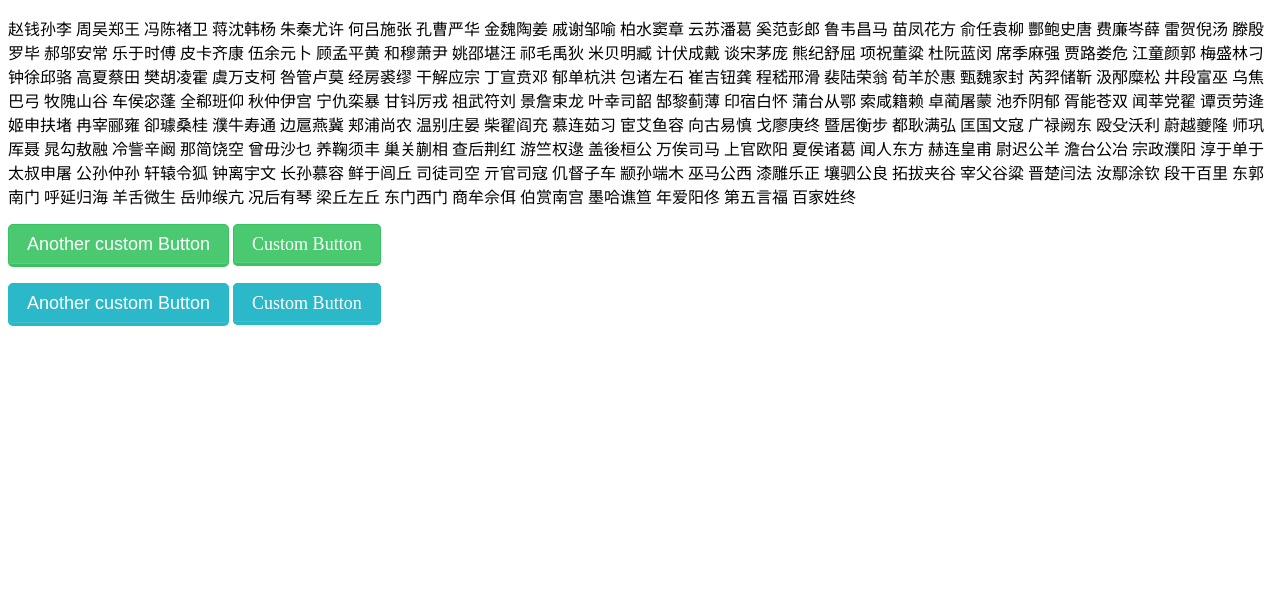
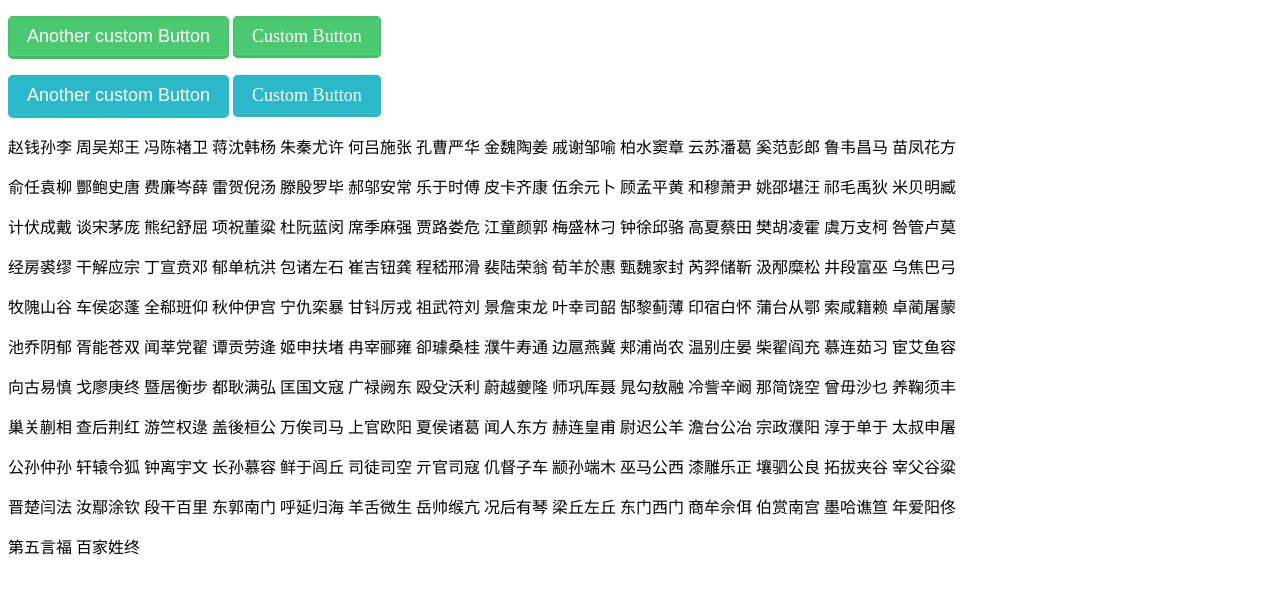
Before and after one commit to phodal-archive/lumia.css, a website: page index.html in a window 1280 px wide. Drawn offline with Linux system fonts and the light colour scheme.

Commit message:
update words

```diff
--- a/index.html
+++ b/index.html
@@ -9,19 +9,6 @@
 </head>
 
 <body>
-<p>
-    赵钱孙李 周吴郑王 冯陈褚卫 蒋沈韩杨 朱秦尤许 何吕施张 孔曹严华 金魏陶姜 戚谢邹喻 柏水窦章 云苏潘葛 奚范彭郎 鲁韦昌马 苗凤花方
-    俞任袁柳 酆鲍史唐 费廉岑薛 雷贺倪汤 滕殷罗毕 郝邬安常 乐于时傅 皮卡齐康 伍余元卜 顾孟平黄 和穆萧尹 姚邵堪汪 祁毛禹狄 米贝明臧
-    计伏成戴 谈宋茅庞 熊纪舒屈 项祝董粱 杜阮蓝闵 席季麻强 贾路娄危 江童颜郭 梅盛林刁 钟徐邱骆 高夏蔡田 樊胡凌霍 虞万支柯 咎管卢莫
-    经房裘缪 干解应宗 丁宣贲邓 郁单杭洪 包诸左石 崔吉钮龚 程嵇邢滑 裴陆荣翁 荀羊於惠 甄魏家封 芮羿储靳 汲邴糜松 井段富巫 乌焦巴弓
-    牧隗山谷 车侯宓蓬 全郗班仰 秋仲伊宫 宁仇栾暴 甘钭厉戎 祖武符刘 景詹束龙 叶幸司韶 郜黎蓟薄 印宿白怀 蒲台从鄂 索咸籍赖 卓蔺屠蒙
-    池乔阴郁 胥能苍双 闻莘党翟 谭贡劳逄 姬申扶堵 冉宰郦雍 卻璩桑桂 濮牛寿通 边扈燕冀 郏浦尚农 温别庄晏 柴翟阎充 慕连茹习 宦艾鱼容
-    向古易慎 戈廖庚终 暨居衡步 都耿满弘 匡国文寇 广禄阙东 殴殳沃利 蔚越夔隆 师巩厍聂 晁勾敖融 冷訾辛阚 那简饶空 曾毋沙乜 养鞠须丰
-    巢关蒯相 查后荆红 游竺权逯 盖後桓公 万俟司马 上官欧阳 夏侯诸葛 闻人东方 赫连皇甫 尉迟公羊 澹台公冶 宗政濮阳 淳于单于 太叔申屠
-    公孙仲孙 轩辕令狐 钟离宇文 长孙慕容 鲜于闾丘 司徒司空 亓官司寇 仉督子车 颛孙端木 巫马公西 漆雕乐正 壤驷公良 拓拔夹谷 宰父谷粱
-    晋楚闫法 汝鄢涂钦 段干百里 东郭南门 呼延归海 羊舌微生 岳帅缑亢 况后有琴 梁丘左丘 东门西门 商牟佘佴 伯赏南宫 墨哈谯笪 年爱阳佟
-    第五言福 百家姓终
-</p>
 
     <p>
         <button class="btn-green">Another custom Button</button>
@@ -32,5 +19,18 @@
         <button class="btn-cyan">Another custom Button</button>
         <a class="btn-cyan" href="#">Custom Button</a>
     </p>
+
+    <p>赵钱孙李 周吴郑王 冯陈褚卫 蒋沈韩杨 朱秦尤许 何吕施张 孔曹严华 金魏陶姜 戚谢邹喻 柏水窦章 云苏潘葛 奚范彭郎 鲁韦昌马 苗凤花方</p>
+    <p>俞任袁柳 酆鲍史唐 费廉岑薛 雷贺倪汤 滕殷罗毕 郝邬安常 乐于时傅 皮卡齐康 伍余元卜 顾孟平黄 和穆萧尹 姚邵堪汪 祁毛禹狄 米贝明臧<p>
+    <p>计伏成戴 谈宋茅庞 熊纪舒屈 项祝董粱 杜阮蓝闵 席季麻强 贾路娄危 江童颜郭 梅盛林刁 钟徐邱骆 高夏蔡田 樊胡凌霍 虞万支柯 咎管卢莫 <p>
+    <p>经房裘缪 干解应宗 丁宣贲邓 郁单杭洪 包诸左石 崔吉钮龚 程嵇邢滑 裴陆荣翁 荀羊於惠 甄魏家封 芮羿储靳 汲邴糜松 井段富巫 乌焦巴弓 <p>
+    <p>牧隗山谷 车侯宓蓬 全郗班仰 秋仲伊宫 宁仇栾暴 甘钭厉戎 祖武符刘 景詹束龙 叶幸司韶 郜黎蓟薄 印宿白怀 蒲台从鄂 索咸籍赖 卓蔺屠蒙 <p>
+    <p>池乔阴郁 胥能苍双 闻莘党翟 谭贡劳逄 姬申扶堵 冉宰郦雍 卻璩桑桂 濮牛寿通 边扈燕冀 郏浦尚农 温别庄晏 柴翟阎充 慕连茹习 宦艾鱼容 <p>
+    <p>向古易慎 戈廖庚终 暨居衡步 都耿满弘 匡国文寇 广禄阙东 殴殳沃利 蔚越夔隆 师巩厍聂 晁勾敖融 冷訾辛阚 那简饶空 曾毋沙乜 养鞠须丰 <p>
+    <p>巢关蒯相 查后荆红 游竺权逯 盖後桓公 万俟司马 上官欧阳 夏侯诸葛 闻人东方 赫连皇甫 尉迟公羊 澹台公冶 宗政濮阳 淳于单于 太叔申屠 <p>
+    <p>公孙仲孙 轩辕令狐 钟离宇文 长孙慕容 鲜于闾丘 司徒司空 亓官司寇 仉督子车 颛孙端木 巫马公西 漆雕乐正 壤驷公良 拓拔夹谷 宰父谷粱 <p>
+    <p>晋楚闫法 汝鄢涂钦 段干百里 东郭南门 呼延归海 羊舌微生 岳帅缑亢 况后有琴 梁丘左丘 东门西门 商牟佘佴 伯赏南宫 墨哈谯笪 年爱阳佟 <p>
+    <p>第五言福 百家姓终</p>
+
 </body>
 </html>
--- a/src/base/css/base.css
+++ b/src/base/css/base.css
@@ -1,6 +1,7 @@
 /*csslint important:false*/
 
 .lumia {
-    font-family: Georgia, "Times New Roman","Microsoft YaHei", "微软雅黑",STXihei, "华文细黑",serif;
+    font-family: "Lucida Grande", Lucida Sans Unicode, Hiragino Sans GB, WenQuanYi Micro Hei, Verdana, Aril, sans-serif;
+    -webkit-font-smoothing: antialiased;
     color: #333;
 }
```
Also changed, not shown: Gruntfile.js (+1 -11 lines).
